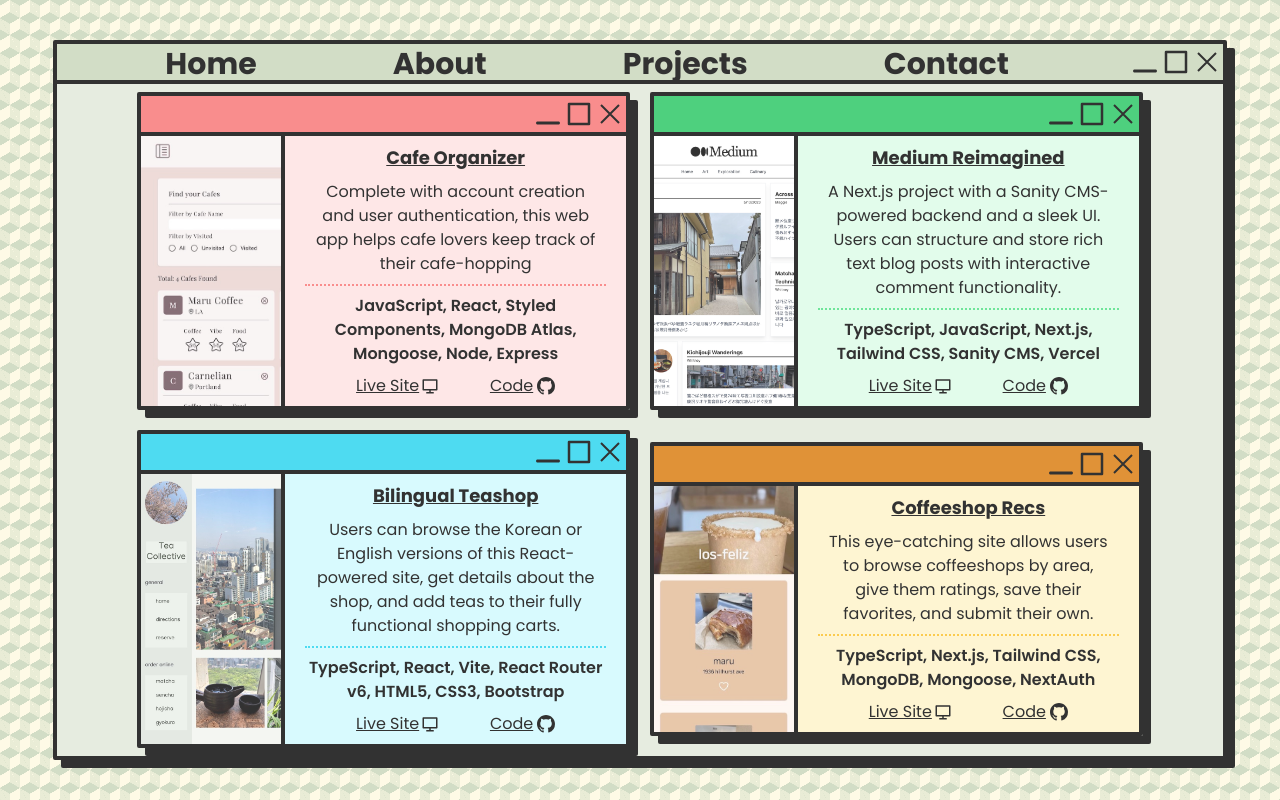
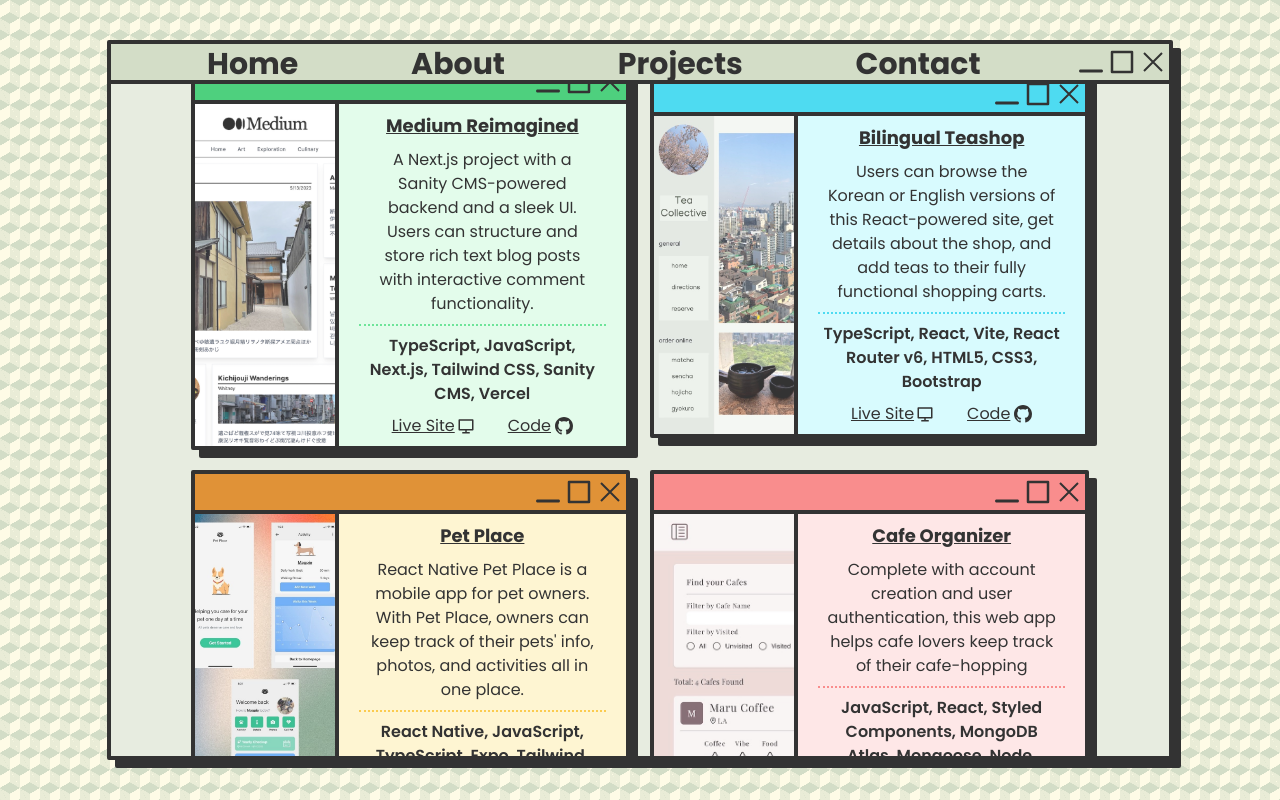
Before and after one commit to whitneywind/portfolio, a React (Vite) app: page / in a window 1280 px wide. Both pictures are taken after a click on the button "Projects". Built offline with nearby package versions, Linux system fonts and the light colour scheme.

Commit message:
project update

```diff
--- a/src/App.jsx
+++ b/src/App.jsx
@@ -44,7 +44,7 @@
 
   return (
     <main className="text-center w-screen h-screen flex items-center justify-center">
-      <div className="w-11/12 h-[90%] border-black border-solid border-4 shadow-custom rounded-sm bg-vlGreen flex flex-col justify-center max-w-[1300px] max-h-[800px]">
+      <div className="w-5/6 h-[90%] border-black border-solid border-4 shadow-custom rounded-sm bg-vlGreen flex flex-col justify-center max-w-[1100px] max-h-[800px]">
         <div className="border-black border-solid bg-lGreen border-b-4 h-10 grid grid-cols-8">
           <nav className="col-span-7 flex place-content-around ml-10">
             <button
--- a/src/components/Intro.jsx
+++ b/src/components/Intro.jsx
@@ -8,8 +8,8 @@
     <div className="main-content flex justify-center place-items-center h-[100%] w-full">
       <div className="w-11/12 h-5/6 border-black border-solid border-4 shadow-custom rounded-sm bg-vlGreen">
         <BrowserTop />
-        <div className="flex h-[93%] flex-col justify-center items-center space-y-28 md:space-y-24">
-          <div className="flex flex-col justify-center items-center">
+        <div className="flex h-[93%] flex-col justify-center items-center space-y-28 md:space-y-16">
+          <div className="flex flex-col justify-center items-center mt-8">
             <h1 className="text-5xl md:text-7xl font-bold w-2/3">
               Whitney Gould
             </h1>
--- a/src/components/Projects.jsx
+++ b/src/components/Projects.jsx
@@ -1,6 +1,7 @@
 import BrowserTop from "./BrowserTop";
 import trackerImg from "../assets/tracker.jpg";
-import recsImg from "../assets/recs.jpg";
+import petsImg from "../assets/pets.jpg";
+// import recsImg from "../assets/recs.jpg";
 import teashopImg from "../assets/react-teashop.jpg";
 import mediumImg from "../assets/medium-redesign.jpg";
 import { BsGithub } from "react-icons/bs";
@@ -8,47 +9,8 @@
 
 const Projects = () => {
   return (
-    <div className="main-content flex justify-center place-items-center h-[94%] sm:h-[100%] w-full border-black border-4 sm:border-0 overflow-y-scroll pt-[18rem] sm:pt-[10rem] md:pt-[24rem] lg:pt-0">
+    <div className="main-content flex justify-center place-items-center h-[94%] sm:h-[100%] w-full border-black border-4 sm:border-0 overflow-y-scroll pt-[18rem] sm:pt-[10rem] md:pt-[24rem] lg:pt-14">
       <div className="project-container w-full z-10 grid grid-cols-1 lg:grid-cols-2 place-items-center gap-5 mx-5 xl:mx-20 2xl:gap-12">
-        <div className="border-solid border-black border-4 shadow-custom rounded-sm">
-          <BrowserTop color="bg-red-400" />
-          <div className="flex bg-red-100">
-            <img
-              src={trackerImg}
-              alt="cafe tracking screenshot"
-              className="w-36 object-cover object-left border-black border-r-4"
-            />
-            <div className="mx-3 text-center p-2 2xl:m-12">
-              <h2 className="font-bold text-lg underline">Cafe Organizer</h2>
-              <p className="hidden md:block border-dotted border-red-400 border-b-2 pb-2 px-2 my-2">
-                Complete with account creation and user authentication, this web
-                app helps cafe lovers keep track of their cafe-hopping
-              </p>
-              <p className="font-semibold pb-2 md:px-4">
-                JavaScript, React, Styled Components, MongoDB Atlas, Mongoose,
-                Node, Express
-              </p>
-              <div className="flex justify-evenly">
-                <a
-                  href="https://cafe-rating.onrender.com/"
-                  target="_blank"
-                  className="underline flex place-items-center"
-                >
-                  Live Site
-                  <RiComputerLine className="text-lg ml-[2px]" />
-                </a>
-                <a
-                  href="https://github.com/whitneywind/cafe-tracking"
-                  target="_blank"
-                  className="flex place-items-center underline"
-                >
-                  Code
-                  <BsGithub className="text-lg ml-1" />
-                </a>
-              </div>
-            </div>
-          </div>
-        </div>
         <div className="border-solid border-black border-4 shadow-custom rounded-sm bg-vlGreen">
           <BrowserTop color="bg-green-500" />
           <div className="flex bg-green-100">
@@ -128,7 +90,7 @@
             </div>
           </div>
         </div>
-        <div className="border-solid border-black border-4 shadow-custom rounded-sm">
+        {/* <div className="border-solid border-black border-4 shadow-custom rounded-sm">
           <BrowserTop color="bg-amber-600" />
           <div className="flex bg-amber-100">
             <img
@@ -166,6 +128,85 @@
               </div>
             </div>
           </div>
+        </div> */}
+        <div className="border-solid border-black border-4 shadow-custom rounded-sm">
+          <BrowserTop color="bg-amber-600" />
+          <div className="flex bg-amber-100">
+            <img
+              src={petsImg}
+              alt=""
+              className="w-36 object-cover border-r-4 border-black"
+            />
+            <div className="mx-3 text-center p-2 2xl:m-12">
+              <h2 className="font-bold text-lg underline">Pet Place</h2>
+              <p className="hidden md:block border-dotted border-amber-400 border-b-2 pb-2 px-2 my-2">
+                React Native Pet Place is a mobile app for pet owners. With Pet
+                Place, owners can keep track of their pets' info, photos, and
+                activities all in one place.
+              </p>
+              <p className="font-semibold pb-2">
+                React Native, JavaScript, TypeScript, Expo, Tailwind,
+                react-redux
+              </p>
+              <div className="flex justify-evenly">
+                {/* <a
+                  href="https://cafe-recs-next-42mjhimva-whitneywind.vercel.app/"
+                  target="_blank"
+                  className="underline flex place-items-center"
+                >
+                  Live Site
+                  <RiComputerLine className="text-lg ml-[2px]" />
+                </a> */}
+                <a
+                  href="https://github.com/whitneywind/react-native-pet-care"
+                  target="_blank"
+                  className="flex place-items-center underline"
+                >
+                  Code
+                  <BsGithub className="text-lg ml-1" />
+                </a>
+              </div>
+            </div>
+          </div>
+        </div>
+        <div className="border-solid border-black border-4 shadow-custom rounded-sm">
+          <BrowserTop color="bg-red-400" />
+          <div className="flex bg-red-100">
+            <img
+              src={trackerImg}
+              alt="cafe tracking screenshot"
+              className="w-36 object-cover object-left border-black border-r-4"
+            />
+            <div className="mx-3 text-center p-2 2xl:m-12">
+              <h2 className="font-bold text-lg underline">Cafe Organizer</h2>
+              <p className="hidden md:block border-dotted border-red-400 border-b-2 pb-2 px-2 my-2">
+                Complete with account creation and user authentication, this web
+                app helps cafe lovers keep track of their cafe-hopping
+              </p>
+              <p className="font-semibold pb-2 md:px-4">
+                JavaScript, React, Styled Components, MongoDB Atlas, Mongoose,
+                Node, Express
+              </p>
+              <div className="flex justify-evenly">
+                <a
+                  href="https://cafe-rating.onrender.com/"
+                  target="_blank"
+                  className="underline flex place-items-center"
+                >
+                  Live Site
+                  <RiComputerLine className="text-lg ml-[2px]" />
+                </a>
+                <a
+                  href="https://github.com/whitneywind/cafe-tracking"
+                  target="_blank"
+                  className="flex place-items-center underline"
+                >
+                  Code
+                  <BsGithub className="text-lg ml-1" />
+                </a>
+              </div>
+            </div>
+          </div>
         </div>
       </div>
     </div>
--- a/src/components/mini-components/Detail.jsx
+++ b/src/components/mini-components/Detail.jsx
@@ -8,7 +8,7 @@
       </div>
       <div className="flex flex-col justify-center items-center py-6">
         <p className="py-4 text-center mx-2 text-xl px-1 lg:text-2xl">
-          Full-stack developer with an emphasis on front-end development
+          Full-stack developer with a specialty in front-end development
         </p>
       </div>
     </div>
```
Also changed, not shown: src/assets/pets.jpg (added), 3 other files (tests, documents, lock files or other folders).
